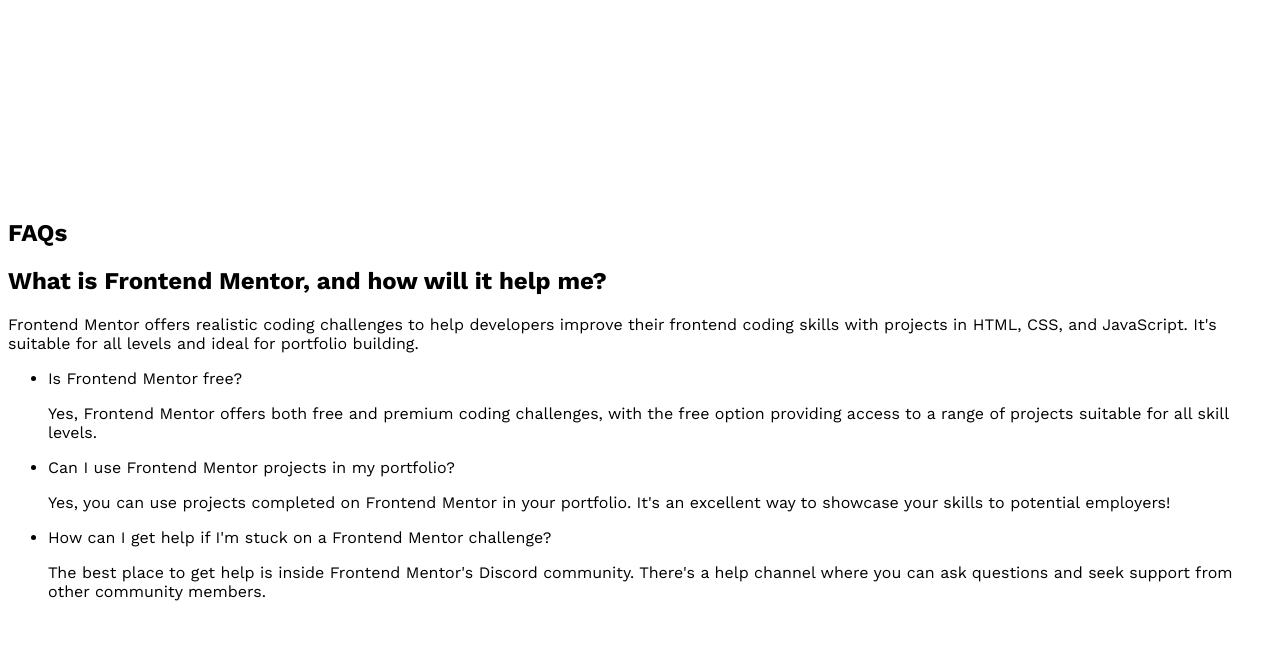
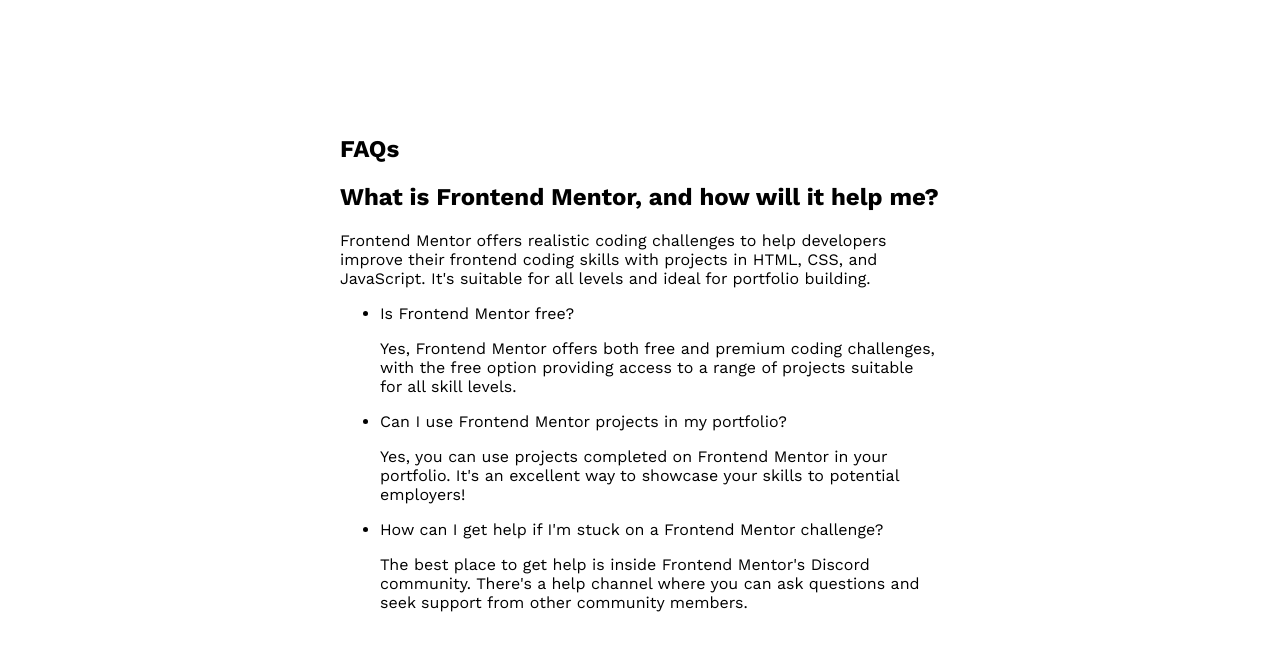
Before and after one commit to astnio/frontend-mentor-faq-accordion, a plain HTML site: page index.html in a window 1280 px wide. Drawn offline with Linux system fonts and the light colour scheme.

Commit message:
Set size for main card

```diff
--- a/index.html
+++ b/index.html
@@ -25,7 +25,7 @@
   </head>
   <body>
     <main>
-      <section>
+      <section class="card">
         <h1>FAQs</h1>
         <div>
           <h2>What is Frontend Mentor, and how will it help me?</h2>
--- a/style.css
+++ b/style.css
@@ -36,3 +36,9 @@ body {
 
   min-height: 100vh;
 }
+
+.card {
+  width: 100%;
+  max-width: 600px;
+  min-height: 565px;
+}
```
